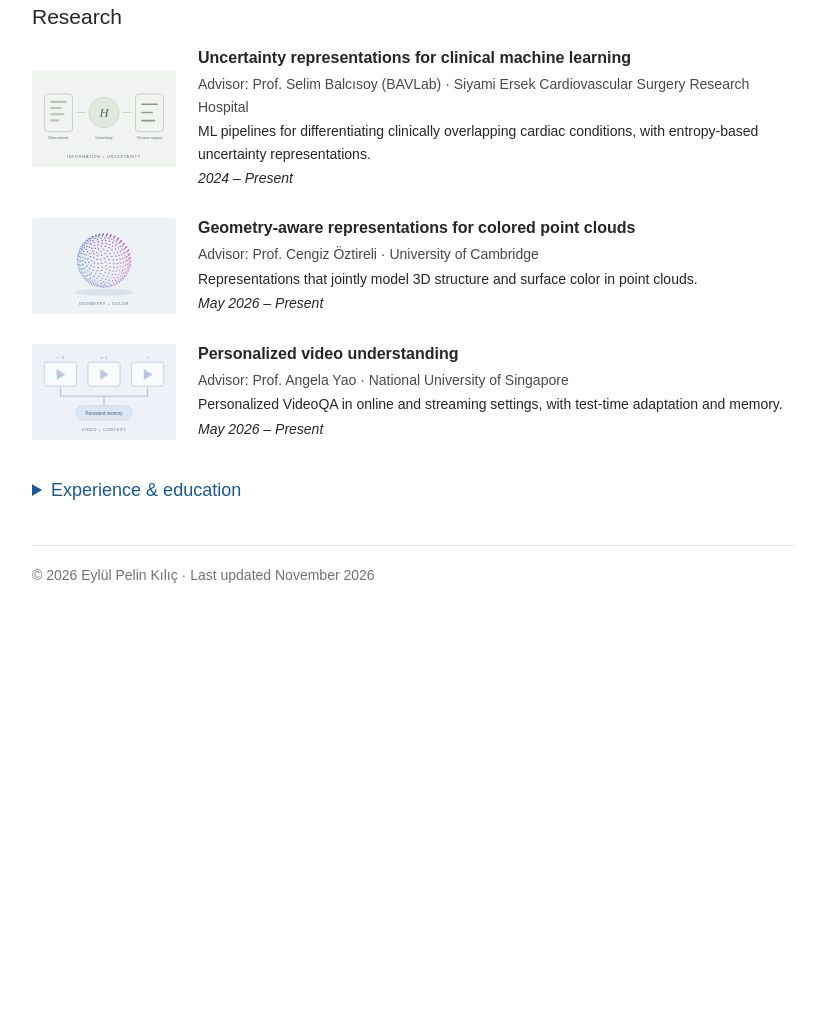
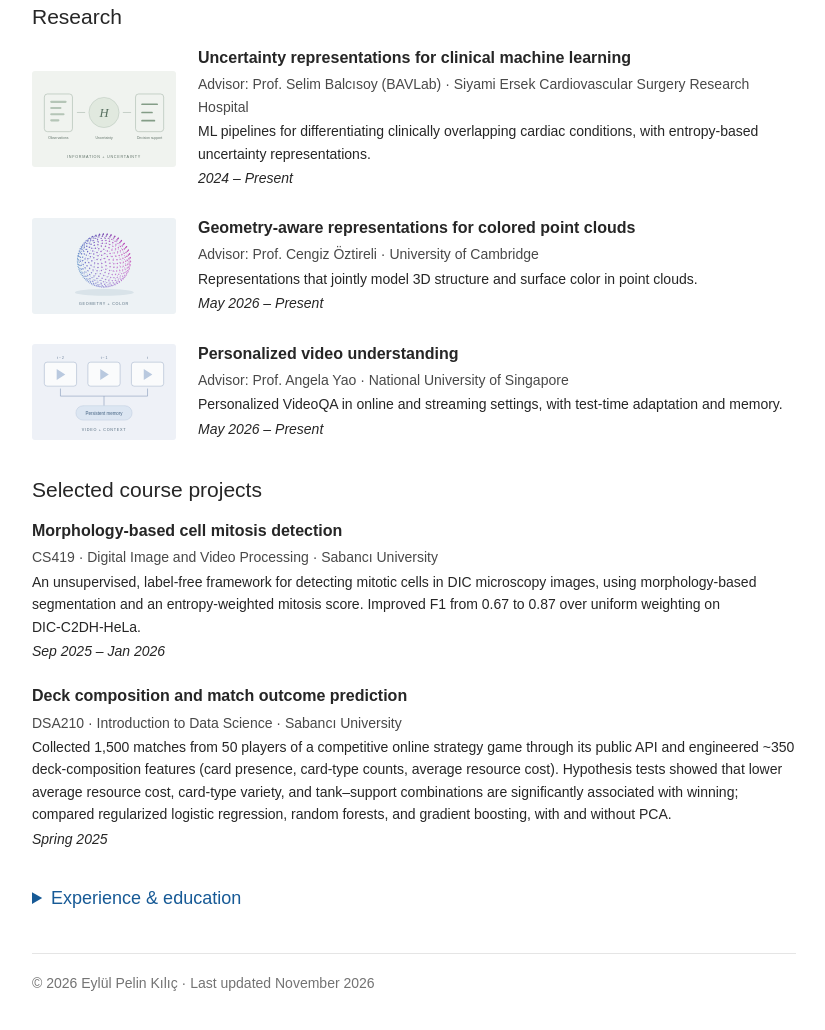
Before and after one commit to eylulpelinkilic/eylulpelinkilic.github.io, a plain HTML site: page index.html in a window 1280 px wide. Shown: the part 654-1684 px from the top of the page, without its empty margins (226-1051 px from the left). Before the commit the page ends 1280 px from the top, so only its background shows below. Drawn offline with Linux system fonts and the light colour scheme.

Commit message:
projects

```diff
--- a/index.html
+++ b/index.html
@@ -75,6 +75,24 @@
     </section>
 
     <section>
+      <h2>Selected course projects</h2>
+      <ul class="projects">
+        <li>
+          <h3>Morphology-based cell mitosis detection</h3>
+          <p class="who">CS419 · Digital Image and Video Processing · Sabancı University</p>
+          <p class="what">An unsupervised, label-free framework for detecting mitotic cells in DIC microscopy images, using morphology-based segmentation and an entropy-weighted mitosis score. Improved F1 from 0.67 to 0.87 over uniform weighting on <span class="nowrap">DIC-C2DH-HeLa</span>.</p>
+          <p class="when">Sep 2025 – Jan 2026</p>
+        </li>
+        <li>
+          <h3>Deck composition and match outcome prediction</h3>
+          <p class="who">DSA210 · Introduction to Data Science · Sabancı University</p>
+          <p class="what">Collected 1,500 matches from 50 players of a competitive online strategy game through its public API and engineered ~350 deck-composition features (card presence, card-type counts, average resource cost). Hypothesis tests showed that lower average resource cost, card-type variety, and tank–support combinations are significantly associated with winning; compared regularized logistic regression, random forests, and gradient boosting, with and without PCA.</p>
+          <p class="when">Spring 2025</p>
+        </li>
+      </ul>
+    </section>
+
+    <section>
       <details class="experience">
         <summary>Experience &amp; education</summary>
         <h3>Research &amp; work</h3>
--- a/styles.css
+++ b/styles.css
@@ -27,10 +27,14 @@ summary { width: fit-content; cursor: pointer; color: #175a96; }
 /* Research */
 .research li { display: grid; grid-template-columns: 144px minmax(0, 1fr); gap: 22px; align-items: center; margin-bottom: 25px; }
 .preview { display: block; width: 144px; height: auto; border-radius: 3px; }
-.research h3 { margin: 0 0 4px; line-height: 1.45; }
-.research p { margin: 0 0 2px; font-size: 14px; }
-.research .who { color: #494949; }
-.research .when { font-style: italic; }
+.research h3, .projects h3 { margin: 0 0 4px; line-height: 1.45; }
+.research p, .projects p { margin: 0 0 2px; font-size: 14px; }
+.who { color: #494949; }
+.when { font-style: italic; }
+
+/* Course projects */
+.projects li { margin-bottom: 22px; }
+.nowrap { white-space: nowrap; }
 
 /* Experience */
 .experience { font-size: 15px; }
```
